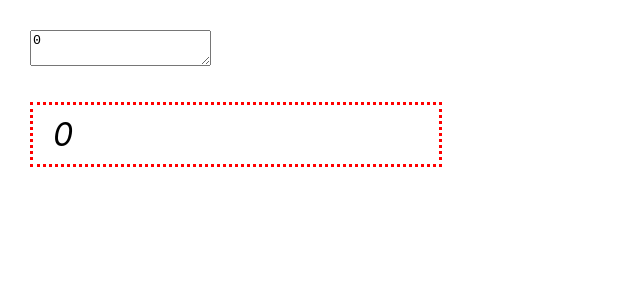
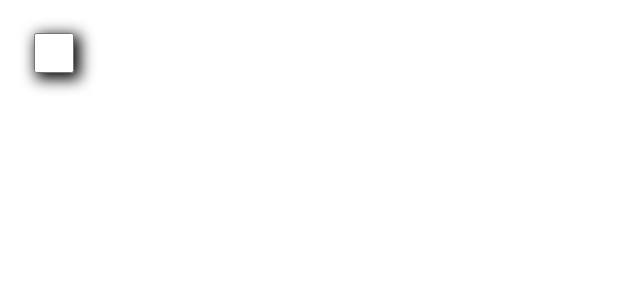
Before and after one commit to tehnikDaniyar/study-React, a React (Create React App) app in the folder my-app/: page / in a window 1280 px wide. Shown: the top 300 px of the page, without its empty margins (0-640 px from the left). Built offline with nearby package versions, Linux system fonts and the light colour scheme.

Commit message:
decided task21

```diff
--- a/my-app/src/App.css
+++ b/my-app/src/App.css
@@ -128,3 +128,15 @@ p {
 	font-size: 32px;
 	font-style: italic;
 }
+
+[type="checkbox"] {
+	display: inline;
+	width: auto;
+	width: 40px;
+	height: 40px;
+	box-shadow: 4px 4px 15px 2px black;
+}
+
+._hide {
+	display: none;
+}
--- /dev/null
+++ b/my-app/src/modules/task21/task21.js
@@ -0,0 +1,11 @@
+
+import React, { useState } from "react"
+
+export function Task21() {
+	let [checked, setChecked] = useState(true);
+
+	return <>
+		<input type="checkbox" checked={checked} onChange={() => setChecked(!checked)} />
+		<p>state:{checked ? "On" : "Off"}</p>
+	</>
+}
--- /dev/null
+++ b/my-app/src/modules/task21/task21_1.js
@@ -0,0 +1,13 @@
+
+import React, { useState } from "react"
+
+export function Task21_1() {
+	let [checked, setChecked] = useState(true);
+	let [message, setMessage] = useState("");
+
+	return <>
+		<input type="checkbox" checked={checked} onChange={() => setChecked(!checked)} />
+		<button onClick={() => setMessage(checked ? "Hello" : "Bye")}>Say:{checked ? "Hello" : "Bye"}</button>
+		<p>{message}</p>
+	</>
+}
--- /dev/null
+++ b/my-app/src/modules/task21/task21_3.js
@@ -0,0 +1,22 @@
+import { useState } from "react";
+
+export function Task21_3() {
+	let [checked, setChecked] = useState(false);
+
+	let messgeAdults = <div>
+		<h2>Ok, you have 18 years old</h2>
+		<p>This content is only for adults</p>
+	</div>
+
+	let messageMinors = <div>
+		<p>you are not adult</p>
+	</div>
+
+	return <>
+		<input type="checkbox" checked={checked} onChange={() => setChecked(!checked)}></input>
+
+		<>
+			{checked ? messgeAdults : messageMinors}
+		</>
+	</>
+}
--- /dev/null
+++ b/my-app/src/modules/task21/task21_4.js
@@ -0,0 +1,11 @@
+import { useState } from "react";
+
+export function Task21_4() {
+	let [checked, setChecked] = useState(false);
+
+
+	return <>
+		<input type="checkbox" checked={checked} onChange={() => setChecked(!checked)}></input>
+		<p className={checked ? "" : "_hide"}></p>
+	</>
+}
--- /dev/null
+++ b/my-app/src/modules/task21/tsk21_2.js
@@ -0,0 +1,18 @@
+import { useState } from "react";
+
+export function Task21_2() {
+	let [js, setJs] = useState(true);
+	let [css, setCss] = useState(true);
+	let [html, setHtml] = useState(true);
+
+	return <>
+		<label><input type="checkbox" checked={js} onChange={() => setJs(!js)}></input>JS</label><br />
+		<label><input type="checkbox" checked={css} onChange={() => setCss(!css)}></input>CSS</label><br />
+		<label><input type="checkbox" checked={html} onChange={() => setHtml(!html)}></input>HTML</label>
+
+		<p>{js ? "JS" : "No JS"}</p>
+		<p>{css ? "CSS" : "No CSS"}</p>
+		<p>{html ? "HTML" : "No HTML"}</p>
+
+	</>
+}
```
Also changed, not shown: my-app/src/App.js (+6 -2 lines).
